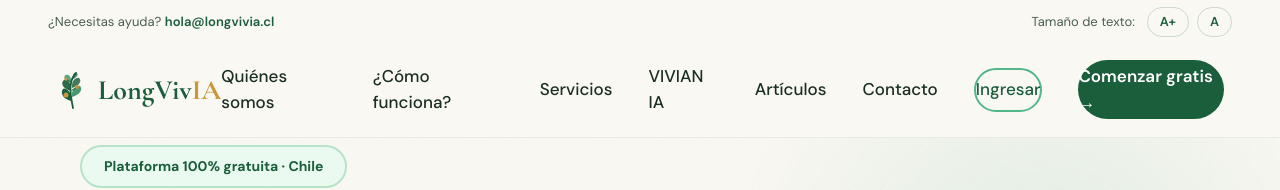
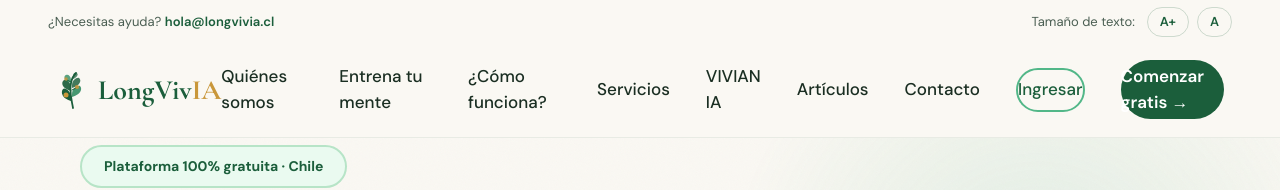
Before and after one commit to arielbustos79-cloud/longviva, a Next.js app: page / in a window 1280 px wide. Shown: the top 190 px of the page. Built offline with nearby package versions, Linux system fonts and the light colour scheme; no server answers.

Commit message:
feat: add Entrena tu mente link to navbar and mobile menu

```diff
--- a/app/page.tsx
+++ b/app/page.tsx
@@ -344,6 +344,7 @@ export default function Home() {
         </a>
         <ul className={s.navLinks}>
           <li><a href="/quienes-somos">Quiénes somos</a></li>
+          <li><a href="/juegos">Entrena tu mente</a></li>
           <li><a href="#como">¿Cómo funciona?</a></li>
           <li><a href="#servicios">Servicios</a></li>
           <li><a href="/vivian">VIVIAN IA</a></li>
@@ -379,6 +380,7 @@ export default function Home() {
             <button className={s.mobileClose} onClick={() => setMenuOpen(false)}>✕</button>
             <nav style={{ display: "flex", flexDirection: "column", gap: 8, width: "100%" }}>
               <a href="/quienes-somos" className={s.mobileLink} onClick={() => setMenuOpen(false)}>Quiénes somos</a>
+              <a href="/juegos" className={s.mobileLink} onClick={() => setMenuOpen(false)}>Entrena tu mente</a>
               <a href="#como" className={s.mobileLink} onClick={() => setMenuOpen(false)}>¿Cómo funciona?</a>
               <a href="#servicios" className={s.mobileLink} onClick={() => setMenuOpen(false)}>Servicios</a>
               <a href="/vivian" className={s.mobileLink} onClick={() => setMenuOpen(false)}>VIVIAN IA</a>
```
